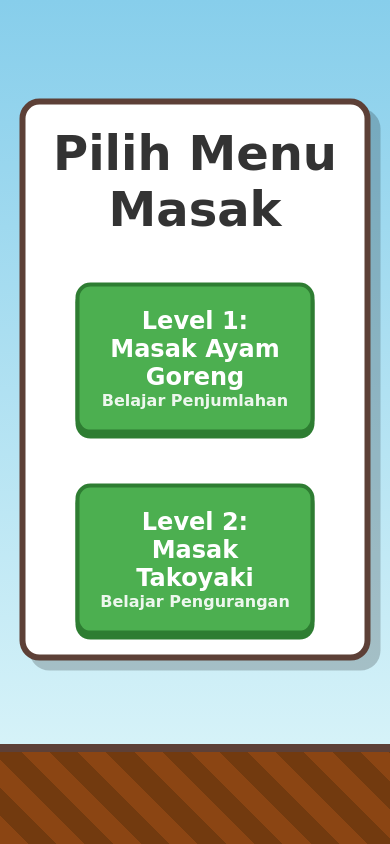
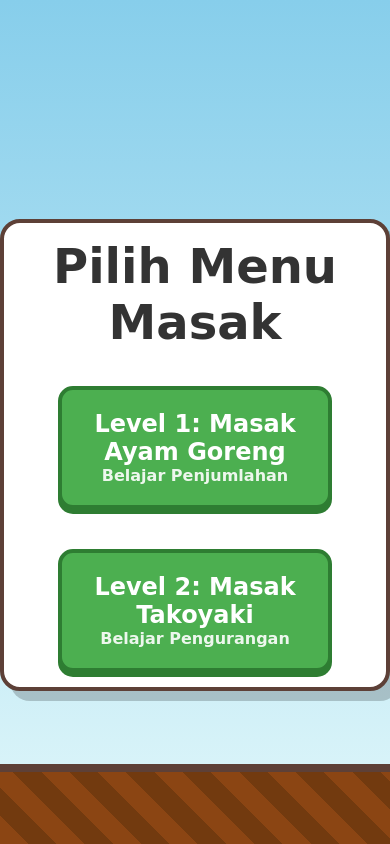
Before and after one commit to yogasamsu/yodamakan, a Next.js app: page / in a window 390 px wide. Built offline with nearby package versions, Linux system fonts and the light colour scheme.

Commit message:
Update game.module.css

```diff
--- a/src/styles/game.module.css
+++ b/src/styles/game.module.css
@@ -2,6 +2,8 @@
 .container {
   width: 100vw;
   height: 100vh;
+  /* fallback */
+  height: 100dvh;
   overflow: hidden;
   background: linear-gradient(180deg, #87CEEB 0%, #E0F7FA 100%);
   position: relative;
@@ -10,13 +12,13 @@
 
 .hud {
   position: absolute;
-  top: 20px;
-  left: 20px;
-  right: 20px;
+  top: 10px;
+  left: 10px;
+  right: 10px;
   display: flex;
   justify-content: space-between;
   align-items: center;
-  padding: 15px;
+  padding: 10px;
   background: rgba(255, 255, 255, 0.95);
   border-radius: 15px;
   border: 4px solid #5D4037;
@@ -25,7 +27,7 @@
 }
 
 .timer {
-  font-size: 2.5rem;
+  font-size: 2rem;
   font-weight: 800;
   color: #D32F2F;
   text-shadow: 1px 1px 0 #fff;
@@ -33,19 +35,19 @@
 
 .ingredientBar {
   display: flex;
-  gap: 15px;
+  gap: 8px;
 }
 
 .ingredientSlot {
-  width: 50px;
-  height: 50px;
+  width: 40px;
+  height: 40px;
   border: 3px dashed #bdc3c7;
   border-radius: 50%;
   display: flex;
   justify-content: center;
   align-items: center;
   background: white;
-  font-size: 1.8rem;
+  font-size: 1.5rem;
   opacity: 0.5;
   transition: all 0.3s ease;
 }
@@ -77,18 +79,17 @@
 .milestoneContainer {
   position: absolute;
   bottom: 120px;
-  /* On top of floor */
   left: 0;
   width: 100%;
-  height: 100px;
+  height: 80px;
   pointer-events: none;
 }
 
 .milestone {
   position: absolute;
   bottom: 0px;
-  width: 60px;
-  height: 60px;
+  width: 50px;
+  height: 50px;
   display: flex;
   flex-direction: column;
   align-items: center;
@@ -97,49 +98,49 @@
 }
 
 .milestoneIcon {
-  font-size: 2.5rem;
+  font-size: 2rem;
   filter: drop-shadow(2px 2px 0 rgba(0, 0, 0, 0.2));
   animation: bounce 2s infinite;
 }
 
 .milestoneLabel {
   background: #FFF;
-  padding: 2px 6px;
+  padding: 2px 4px;
   border-radius: 4px;
-  font-size: 0.8rem;
+  font-size: 0.7rem;
   font-weight: bold;
-  border: 2px solid #333;
-  margin-top: 5px;
+  border: 1px solid #333;
+  margin-top: 2px;
   white-space: nowrap;
 }
 
 /* Question Box */
 .questionBox {
   position: absolute;
-  top: 35%;
+  top: 40%;
   left: 50%;
   transform: translate(-50%, -50%);
   background: #FFFFFF;
   border: 6px solid #5D4037;
-  padding: 30px 50px;
+  padding: 20px 40px;
   border-radius: 20px;
   text-align: center;
   box-shadow: 10px 10px 0px rgba(0, 0, 0, 0.2);
   z-index: 50;
-  min-width: 400px;
+  min-width: 350px;
 }
 
 .questionText {
-  font-size: 4rem;
-  margin-bottom: 30px;
+  font-size: 3.5rem;
+  margin-bottom: 20px;
   color: #333;
   font-weight: bold;
 }
 
 .inputInput {
-  font-size: 3rem;
-  padding: 15px;
-  width: 200px;
+  font-size: 2.5rem;
+  padding: 10px;
+  width: 180px;
   text-align: center;
   border: 4px solid #333;
   border-radius: 10px;
@@ -153,10 +154,10 @@
 .yodaContainer {
   position: absolute;
   bottom: 80px;
-  /* Adjust to stand on floor */
+  /* On floor */
   left: 10%;
-  width: 100px;
-  height: 140px;
+  width: 80px;
+  height: 120px;
   transition: left 0.5s cubic-bezier(0.175, 0.885, 0.32, 1.275);
   z-index: 20;
   display: flex;
@@ -165,9 +166,9 @@
 }
 
 .chefHat {
-  font-size: 3rem;
+  font-size: 2.5rem;
   position: absolute;
-  top: -25px;
+  top: -20px;
   left: 50%;
   transform: translateX(-50%) rotate(-5deg);
   z-index: 22;
@@ -175,8 +176,8 @@
 }
 
 .yodaFace {
-  width: 70px;
-  height: 70px;
+  width: 60px;
+  height: 60px;
   border-radius: 50%;
   border: 3px solid #fff;
   background-color: #f0f0f0;
@@ -192,8 +193,8 @@
 }
 
 .chefBody {
-  width: 60px;
-  height: 60px;
+  width: 50px;
+  height: 50px;
   background: #FFF;
   border: 3px solid #333;
   border-radius: 15px;
@@ -206,10 +207,10 @@
 }
 
 .chefApron {
-  width: 40px;
-  height: 40px;
+  width: 35px;
+  height: 35px;
   background: #D32F2F;
-  border-radius: 10px;
+  border-radius: 8px;
   border: 2px solid #333;
 }
 
@@ -233,22 +234,22 @@
 
 .gameOver h1,
 .winScreen h1 {
-  font-size: 4rem;
+  font-size: 3rem;
   margin-bottom: 10px;
   color: #ffeb3b;
   text-shadow: 2px 2px 0 #d35400;
 }
 
 .winScreen h2 {
-  font-size: 2.5rem;
+  font-size: 2rem;
   color: #adff2f;
-  margin: 20px 0;
+  margin: 15px 0;
 }
 
 .restartBtn {
-  margin-top: 30px;
-  padding: 15px 40px;
-  font-size: 2rem;
+  margin-top: 20px;
+  padding: 12px 30px;
+  font-size: 1.5rem;
   font-family: inherit;
   font-weight: bold;
   background: #4CAF50;
@@ -282,77 +283,157 @@
   }
 }
 
-/* Mobile Portrait Optimizations */
+/* Mobile Adjustments (Portrait & Small Screens) */
 @media screen and (max-width: 600px) {
-  .container {
-    font-size: 14px;
-    height: 100dvh;
-    /* Use dynamic viewport height for mobile browsers */
+  .hud {
+    padding: 8px;
+    flex-direction: row;
+    align-items: center;
+    top: 5px;
+    left: 5px;
+    right: 5px;
   }
 
-  .hud {
-    padding: 10px;
-    top: 10px;
-    left: 10px;
-    right: 10px;
-    flex-wrap: wrap;
-    /* Allow wrapping if needed */
+  .ingredientBar {
+    gap: 5px;
+    flex: 1;
+    justify-content: flex-end;
+  }
+
+  .ingredientSlot {
+    width: 28px;
+    height: 28px;
+    font-size: 1rem;
+    border-width: 2px;
   }
 
   .timer {
+    font-size: 1.5rem;
+    margin-right: 10px;
+  }
+
+  .floor {
+    height: 80px;
+    /* Reduced floor size */
+  }
+
+  .milestoneContainer {
+    bottom: 80px;
+    height: 60px;
+  }
+
+  /* Compact Question Box */
+  .questionBox {
+    position: relative;
+    /* Switch to relative flow to play nice with flexible space if needed, or keep absolute with smart positioning */
+    top: 20%;
+    /* Move up */
+    transform: translate(-50%, 0);
+    padding: 15px 20px;
+    min-width: 85%;
+    border-width: 4px;
+    margin-top: 50px;
+    /* Space from HUD */
+    margin-bottom: 20px;
+  }
+
+  .questionText {
+    font-size: 2.5rem;
+    margin-bottom: 10px;
+  }
+
+  .inputInput {
     font-size: 2rem;
+    padding: 8px;
+    width: 120px;
+    border-width: 3px;
+  }
+
+  /* Compact Yoda */
+  .yodaContainer {
+    bottom: 50px;
+    /* Lower down */
+    transform: scale(0.7);
+    /* Smaller */
+    transform-origin: bottom center;
+    left: 10%;
+  }
+
+  .milestoneIcon {
+    font-size: 1.5rem;
+  }
+
+  .milestoneLabel {
+    font-size: 0.6rem;
+    padding: 1px 3px;
+  }
+}
+
+/*
+   Keyboard-open optimized state
+   When height is small (typical when keyboard is up on mobile)
+*/
+@media screen and (max-height: 500px) {
+  .hud {
+    padding: 4px;
+    top: 0;
+    border-top: none;
+    border-radius: 0 0 15px 15px;
+  }
+
+  .timer {
+    font-size: 1.2rem;
   }
 
   .ingredientSlot {
-    width: 40px;
-    height: 40px;
-    font-size: 1.5rem;
+    width: 20px;
+    height: 20px;
+    font-size: 0.8rem;
+    border-width: 1px;
   }
 
-  .ingredientBar {
-    gap: 8px;
-  }
-
-  /* Position Question Box higher to avoid keyboard overlap */
   .questionBox {
-    top: 25%;
-    transform: translate(-50%, -20%);
-    min-width: 90%;
-    padding: 20px;
+    margin-top: 60px;
+    /* Push down slightly from compact HUD */
+    top: 0;
+    transform: translate(-50%, 0);
+    padding: 5px 15px;
   }
 
   .questionText {
-    font-size: 3rem;
-    margin-bottom: 20px;
+    font-size: 1.8rem;
+    margin-bottom: 5px;
   }
 
   .inputInput {
-    font-size: 2.5rem;
-    padding: 10px;
-    width: 150px;
+    font-size: 1.5rem;
+    padding: 5px;
+    width: 100px;
   }
 
-  /* Adjust visuals to be less obtrusive or lower down */
+  /* Ensure Yoda is visible but very small at the bottom */
+  .yodaContainer {
+    bottom: 10px;
+    transform: scale(0.5);
+    z-index: 60;
+    /* Above simple floor */
+  }
+
   .floor {
-    height: 100px;
+    height: 40px;
   }
 
   .milestoneContainer {
-    bottom: 100px;
+    bottom: 40px;
+    height: 40px;
   }
 
-  .yodaContainer {
-    bottom: 70px;
-    /* On floor */
-    transform: scale(0.8);
-    /* Make Yoda slightly smaller */
-    transform-origin: bottom center;
+  .milestoneIcon {
+    font-size: 1rem;
   }
 
-  /* Make buttons smaller on mobile */
-  .restartBtn {
-    font-size: 1.5rem;
-    padding: 10px 30px;
-    width: 100%;
+  .milestoneLabel {
+    display: none;
+    /* Hide labels when super cramped */
   }
 }
```
